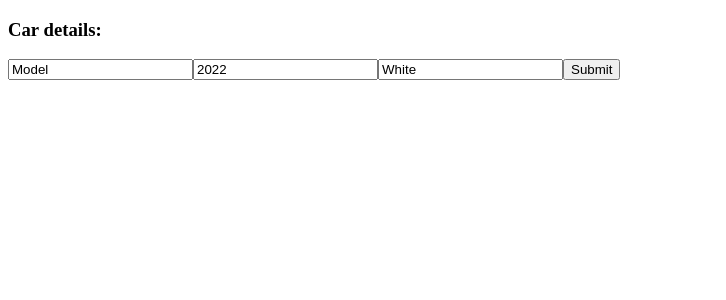
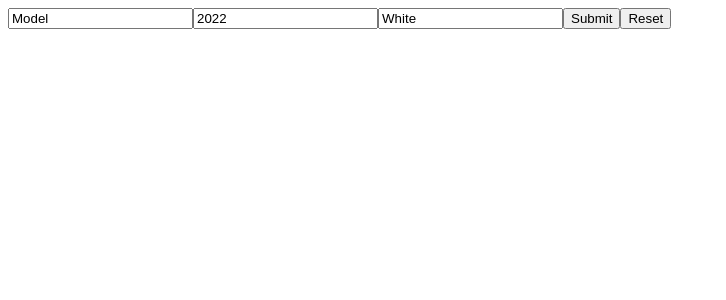
Before and after one commit to d-94k/react-develhope, a React (Create React App) app: page / in a window 1280 px wide. Shown: the top 300 px of the page, without its empty margins (0-726 px from the left). Built offline with nearby package versions, Linux system fonts and the light colour scheme.

Commit message:
updated ex

```diff
--- a/src/UncontrolledCarDetails.js
+++ b/src/UncontrolledCarDetails.js
@@ -1,4 +1,4 @@
-import { useEffect, useRef } from "react";
+import { useRef } from "react";
 
 export const UncontrolledCarDetails = ({ initialData = {model: 'Model', year: '2022', color: 'White'}}) => {
     const _model = useRef ();
@@ -15,13 +15,19 @@ export const UncontrolledCarDetails = ({ initialData = {model: 'Model', year: '2
         )
     }
 
+    const inputReset = () => {
+        _model.current.value = '';
+        _year.current.value = '';
+        _color.current.value = '';
+    }
+
     return (
             <>
-                <h3>Car details: </h3>
                 <input ref={_model} defaultValue={initialData.model} />
-                <input ref={_year} defaultValue={initialData.year}/>
-                <input ref={_color} defaultValue={initialData.color}/>
+                <input ref={_year} defaultValue={initialData.year} />
+                <input ref={_color} defaultValue={initialData.color} />
                 <button onClick={inputHandler}>Submit</button>
+                <button onClick={inputReset}>Reset</button>
             </>
         )
 }
```
